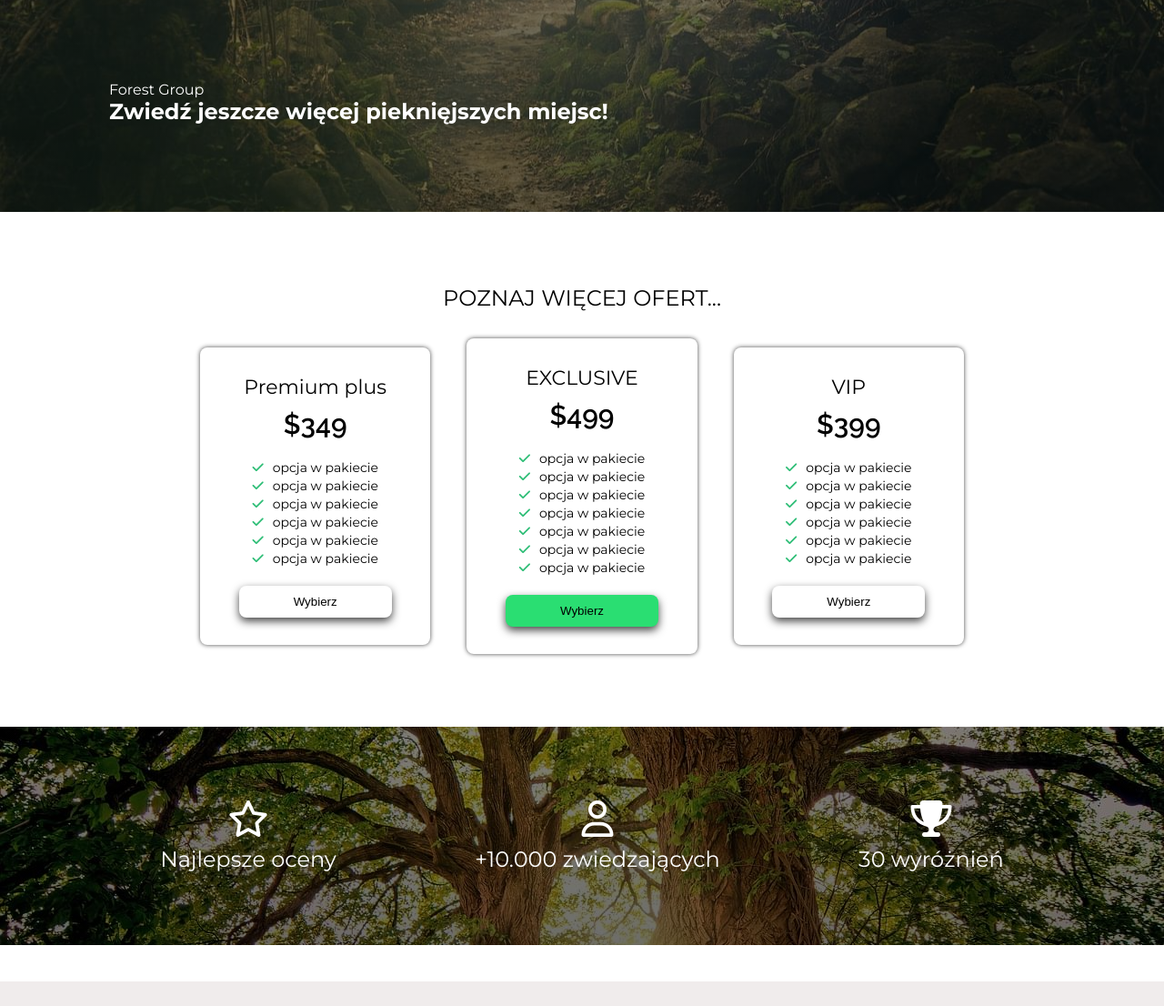
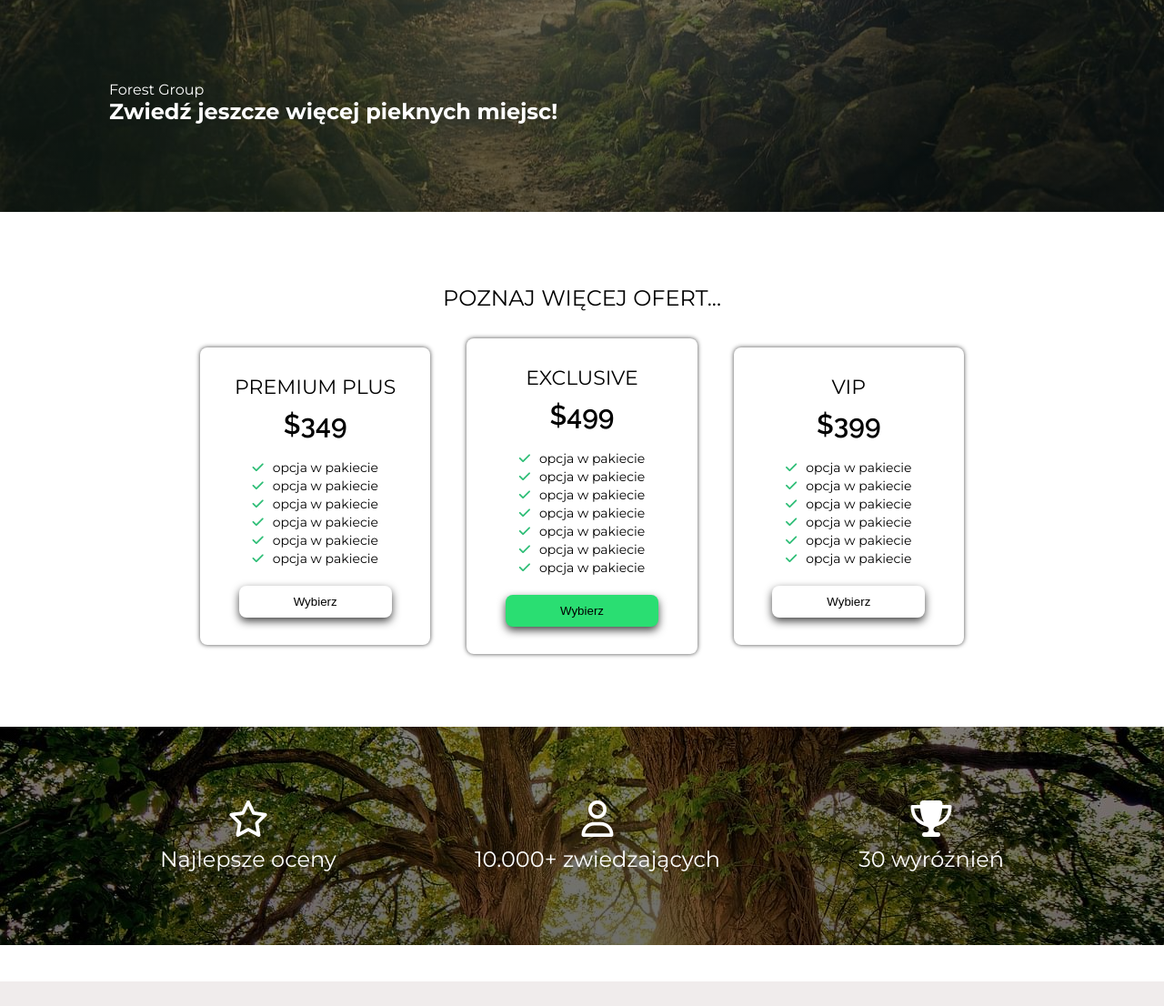
Before and after one commit to gbura/forest-website-project, a website: page offers.html in a window 1280 px wide. Shown: the part 67-1173 px from the top of the page at 91% size. Drawn offline with Linux system fonts and the light colour scheme.

Commit message:
changed text in hero-img

```diff
--- a/offers.html
+++ b/offers.html
@@ -51,7 +51,7 @@
             <div class="wrapper">
                 <div class="hero-text">
                     <p class="hero-text__name">Forest Group</p>
-                    <h1 class="hero-text__header">Zwiedź jeszcze więcej pieknięjszych miejsc!</h1>
+                    <h1 class="hero-text__header">Zwiedź jeszcze więcej pieknych miejsc!</h1>
                 </div>
             </div>
         </div>
@@ -63,7 +63,7 @@
 
                 <div class="variants">
                     <div class="variants__variant">
-                        <h3 class="plan">Premium plus</h3>
+                        <h3 class="plan">PREMIUM PLUS</h3>
                         <p class="price">$349</p>
                         <ul class="options">
                             <li class="options__option"><i class="fa-solid fa-check"></i>opcja w pakiecie</li>
@@ -116,7 +116,7 @@
                         </div>
                         <div class="rate">
                             <i class="fa-regular fa-user rate__icon"></i>
-                            <p class="rate__text">+10.000 zwiedzających</p>
+                            <p class="rate__text">10.000+ zwiedzających</p>
                         </div>
                         <div class="rate">
                             <i class="fa-solid fa-trophy rate__icon"></i>
```
